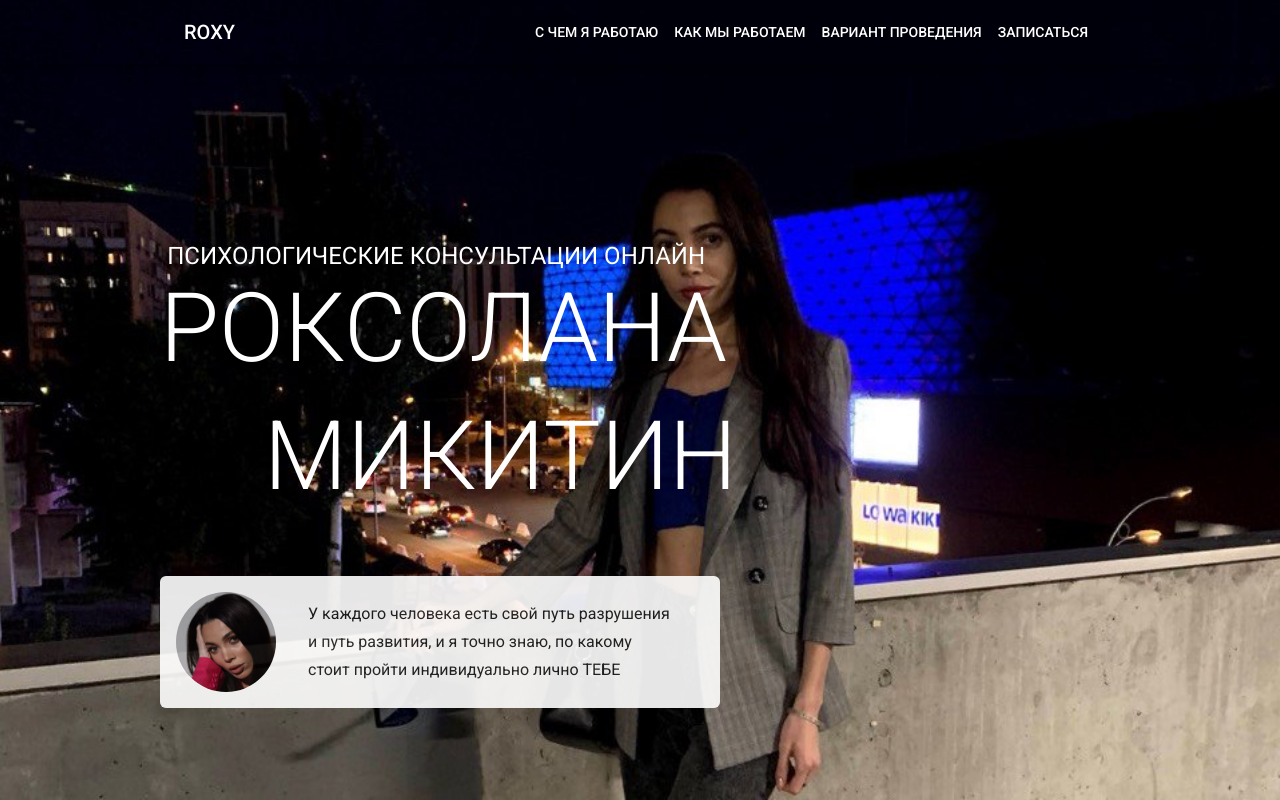
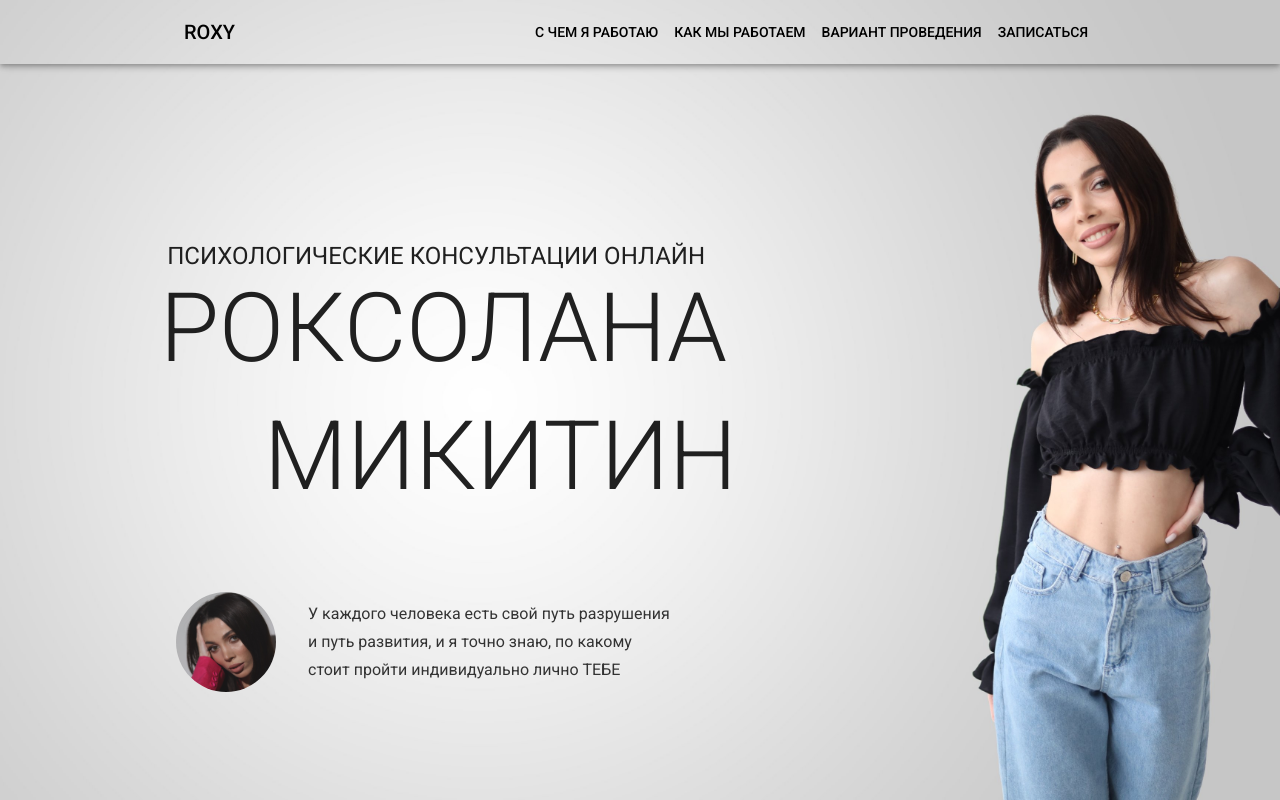
Before and after one commit to limetrack/roxy, a Next.js app: page / in a window 1280 px wide. Built offline with nearby package versions, Linux system fonts and the light colour scheme.

Commit message:
Hero update

```diff
--- a/src/app/layout.jsx
+++ b/src/app/layout.jsx
@@ -85,13 +85,13 @@ export default function RootLayout(props) {
               <Typography
                 variant="h6"
                 component="div"
-                sx={{ flexGrow: 1, display: { xs: 'none', sm: 'block' } }}
+                sx={{ flexGrow: 1, display: { xs: 'none', sm: 'block', color: 'initial' } }}
               >
                 ROXY
               </Typography>
               <Box sx={{ display: { xs: 'none', sm: 'block' } }}>
                 {navItems.map((item) => (
-                  <Button key={item} sx={{ color: '#fff' }}>
+                  <Button key={item} sx={{ color: 'initial' }}>
                     {item}
                   </Button>
                 ))}
--- a/src/app/page.jsx
+++ b/src/app/page.jsx
@@ -24,24 +24,24 @@ export default function HomePage() {
           px: WIDE_AREA_PARAMS,
           minWidth: '100%',
           height: '100vh',
-          backgroundImage: 'url(/photo1.jpg)',
-          backgroundPosition: 'top',
+          backgroundImage: 'url(/IMG_4891.JPG)',
+          backgroundPosition: 'right',
           backgroundRepeat: 'no-repeat',
           backgroundSize: 'cover',
         }}
       >
         <Grid xs={12}>
-          <Typography variant="h5" sx={{ ml: 0.9, mt: 20, textTransform: 'uppercase' }} color="white">
+          <Typography variant="h5" sx={{ ml: 0.9, mt: 20, textTransform: 'uppercase' }}>
             Психологические консультации онлайн
           </Typography>
-          <Typography variant="h1" sx={{ mt: 0, textTransform: 'uppercase' }} color="white">
+          <Typography variant="h1" sx={{ mt: 0, textTransform: 'uppercase' }}>
             Роксолана
           </Typography>
-          <Typography variant="h1" sx={{ ml: 13, mt: 2, textTransform: 'uppercase' }} color="white">
+          <Typography variant="h1" sx={{ ml: 13, mt: 2, textTransform: 'uppercase' }}>
             Микитин
           </Typography>
           <Box sx={{
-            maxWidth: '560px', backgroundColor: 'white', p: 2, mt: 8, borderRadius: '6px', opacity: 0.9,
+            maxWidth: '560px', backgroundColor: 'transparent', p: 2, mt: 8, borderRadius: '6px', opacity: 0.9,
           }}
           >
             <Stack direction="row" justifyContent="center" alignItems="center">
@@ -49,7 +49,7 @@ export default function HomePage() {
                 minWidth: '100px',
                 height: '100px',
                 backgroundImage: 'url(/IMG_5497.JPG)',
-                backgroundPosition: 'top',
+                backgroundPosition: 'center',
                 backgroundRepeat: 'no-repeat',
                 backgroundSize: 'cover',
                 borderRadius: '50%',
```
Also changed, not shown: public/IMG_4891.JPG (added).
